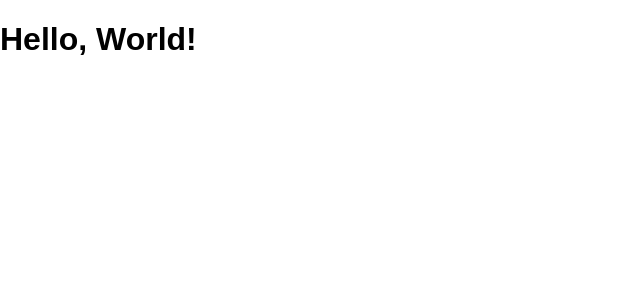
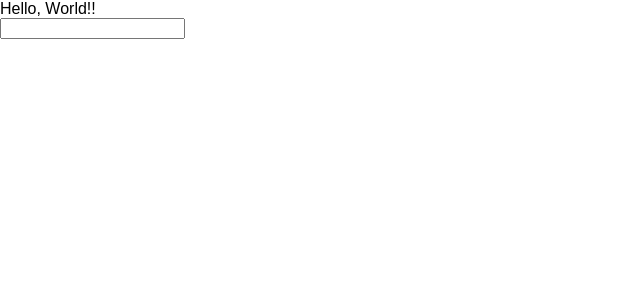
Before and after one commit to keikurimoto721/udemy-react-redux-crud-application, a React (Create React App) app: page / in a window 1280 px wide. Shown: the top 300 px of the page, without its empty margins (0-640 px from the left). Built offline with nearby package versions, Linux system fonts and the light colour scheme.

Commit message:
JSXのシンタックス

```diff
--- a/src/App.js
+++ b/src/App.js
@@ -2,7 +2,12 @@ import React, { Component } from 'react';
 
 class App extends Component {
   render() {
-    return <h1>Hello, World!</h1>;
+    return (
+      <React.Fragment>
+        <div>Hello, World!!</div>
+        <input type="text" onClick={() => {console.log("Hi")}} />
+      </React.Fragment>
+    );
   }
 }
 
```
